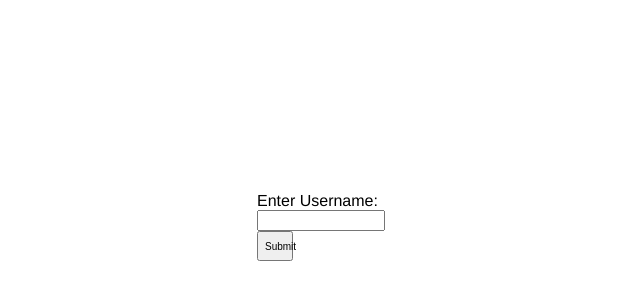
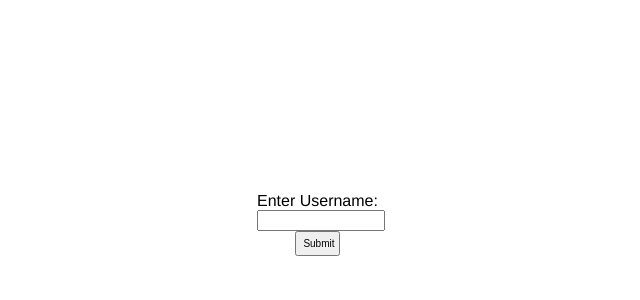
Before and after one commit to MatiMaster/simpleNodeJSChatExampleForTeamLel, a website: page index.html in a window 1280 px wide. Shown: the part 168-468 px from the top of the page, without its empty margins (319-959 px from the left). Drawn offline with nearby package versions, Linux system fonts and the light colour scheme.

Commit message:
Update index.html

```diff
--- a/index.html
+++ b/index.html
@@ -18,7 +18,7 @@
             <form action="/Chat" method="POST">
                 Enter Username:
                 <input type="text" name="usernameInputBox" id="usernameInputBox" class="usernameInput" required>
-                <button class="sendButton" type="submit">Submit</button>
+                <button class="sendUsernameButton" type="submit">Submit</button>
             </form>
         </div>
 
```
